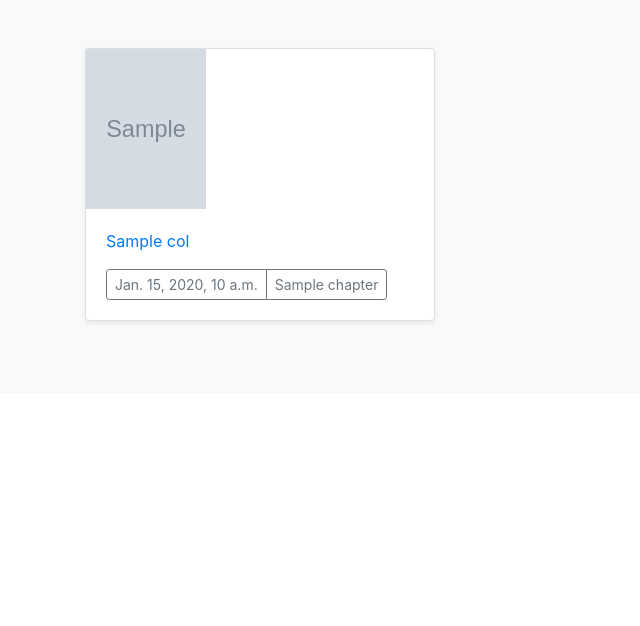
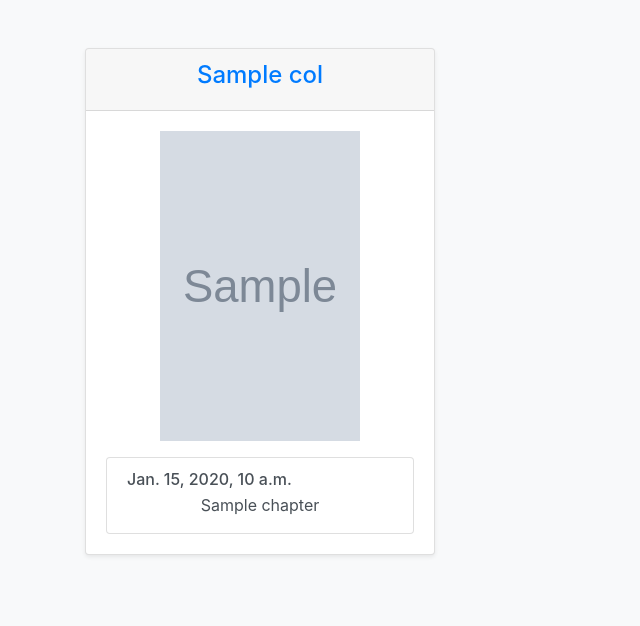
Before and after one commit to sirlegendary/manga_collections, a Django app: template my_app/templates/base.html in a window 1280 px wide. Shown: the part 56-682 px from the top of the page, without its empty margins (0-640 px from the left). Run offline with Django 3.2, Linux system fonts and the light colour scheme; the template is opened without the code that fills it: most values are stand-ins (such as "Sample title", 1, 10 or a date in 2020); grey boxes marked "Sample" are stand-in pictures; some libraries are stand-ins or nearby versions.

Commit message:
backend complete. Frontend needs more work

```diff
--- a/my_app/templates/base.html
+++ b/my_app/templates/base.html
@@ -33,28 +33,26 @@
             <div class="row">
               {% for col in collection %}
                 <div class="col-md-4">
-                  <div class="card mb-4 shadow-sm">
-                    <img src="{{col.coverImg}}" width="120" height="160"/>
-                    <!-- <svg class="bd-placeholder-img card-img-top" width="100%" height="225" xmlns="http://www.w3.org/2000/svg" preserveAspectRatio="xMidYMid slice" focusable="false" role="img" aria-label="Placeholder: Thumbnail"><title>Placeholder</title><rect width="100%" height="100%" fill="#55595c"></rect><text x="50%" y="50%" fill="#eceeef" dy=".3em">Thumbnail</text></svg> -->
+                  <div class="card mb-4 shadow-sm text-center">
+                    <div class="card-header">
+                      <a href="{{col.mangaUrl}}" target="_blank">
+                        <h4>{{col.title}}</h4>
+                      </a>
+                    </div>
                     <div class="card-body">
-                      <p class="card-text">
-                        <a href="{{col.mangaUrl}}" target="_blank">{{col.title}}</a>
-                      </p>
-                      <div class="row">
-
+                      <p class="card-text"><img src="{{col.coverImg}}" width="200" height="310"/></p>
+                      {% if col.chapters %}
+                      <div class="list-group">
+                      {% for chapter in col.chapters|slice:":4" %}
+                          <a href="https://www.taadd.com{{chapter.chapterUrl}}" class="list-group-item list-group-item-action flex-column align-items-start" target="_blank">
+                            <div class="d-flex w-100 justify-content-between">
+                              <h6 class="mb-1">{{chapter.release_date}}</h6>
+                            </div>
+                            <p class="mb-1" style="text-align: center;">{{chapter.chapter}}</p>
+                          </a>
+                      {% endfor %}
                       </div>
-                      {% if col.chapters %}
-                      {% for chapter in col.chapters|slice:":4" %}
-                        <div class="d-flex justify-content-between align-items-center">
-                          <div class="btn-group">
-                            <a type="button" class="btn btn-sm btn-outline-secondary" target="_blank" href="https://www.taadd.com{{chapter.chapterUrl}}">{{chapter.release_date}}</a>
-                            <a type="button" class="btn btn-sm btn-outline-secondary" target="_blank" href="https://www.taadd.com{{chapter.chapterUrl}}">{{chapter.chapter}}</a>
-                          </div>
-                          <!-- <small class="text-muted">{{chapter.release_date}}</small> -->
-                        </div>
-                      {% endfor %}
                       {% else %}
-
                         No Chapters
                       {% endif %}
                     </div>
--- a/my_app/views.py
+++ b/my_app/views.py
@@ -56,10 +56,6 @@ def home(request):
                     # sort and only append recent 4
                     chapters.append(chapterDetails)
 
-                    # print sorted(lis, key = lambda i: i['release_date'],reverse=True)
-
-            print(chapters if len(chapters) > 0 else "No chapters found")
-
             mangaData = {
                 'title':title,
                 'coverImg': coverImg,
```
